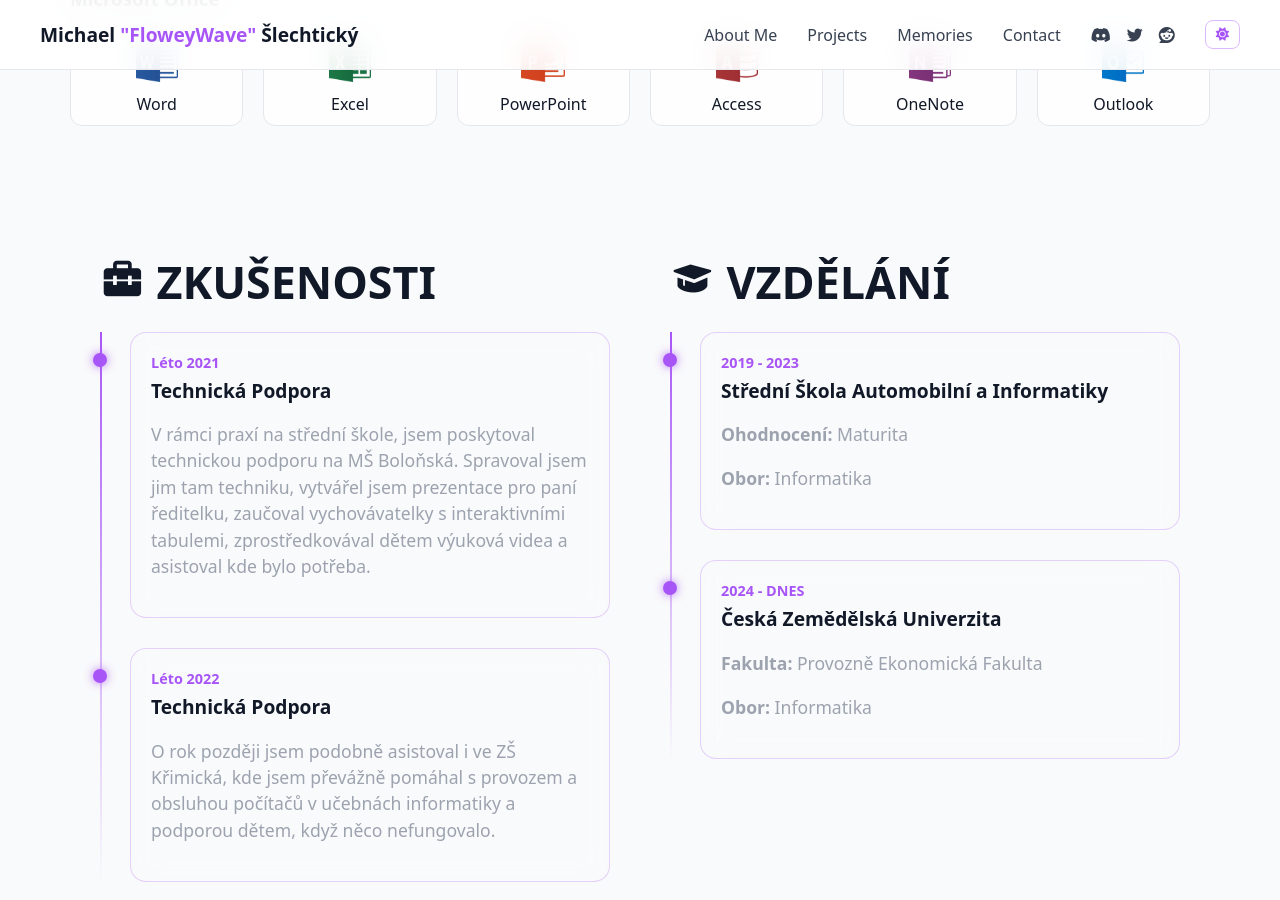
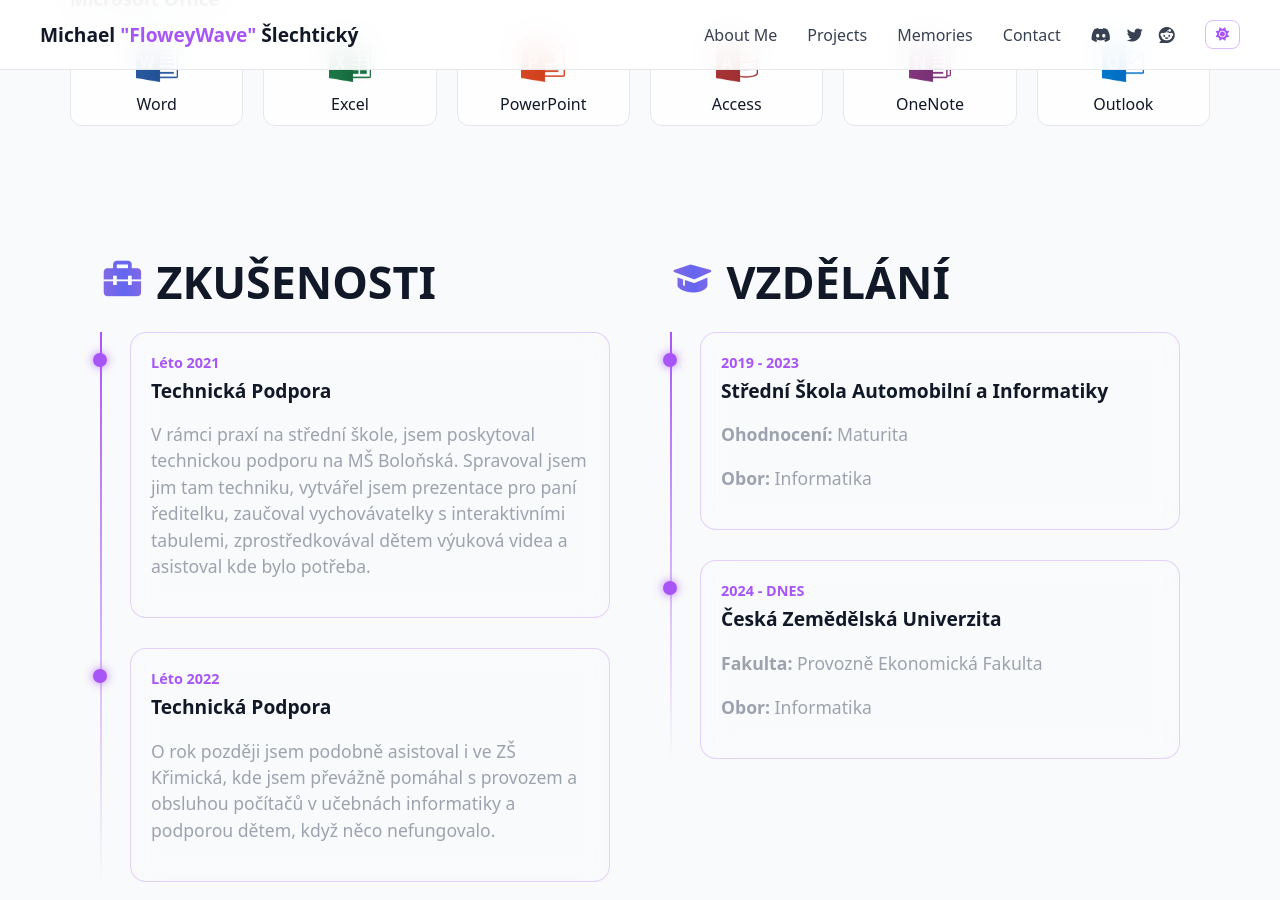
Before and after one commit to FloweyWave2/floweywave2.github.io, a Jekyll site: the page built from creator.html, in a window 1280 px wide and 900 px high, scrolled down 1269 px. Built offline with Jekyll 4.4.1, drawn with Linux system fonts in a browser that asks for light colours.

Commit message:
Update creator.html

```diff
--- a/creator.html
+++ b/creator.html
@@ -169,7 +169,7 @@ permalink: /about/creator.html
             <div class="timeline-row">
                 <div class="timeline-col">
                     <h1 class="creator-title">
-                        <i class='bx bxs-briefcase-alt-2'></i>
+                        <span class="gradient-text"><i class='bx bxs-briefcase-alt-2'></i></span>
                         ZKUŠENOSTI
                     </h1>
                     <div class="timeline-box">
@@ -195,7 +195,7 @@ permalink: /about/creator.html
                 </div>
                 <div class="timeline-col">
                     <h1 class="creator-title">
-                        <i class='bx bxs-graduation'></i>
+                        <span class="gradient-text"><i class='bx bxs-graduation'></i></span>
                         VZDĚLÁNÍ
                     </h1>
                     <div class="timeline-box">
```
